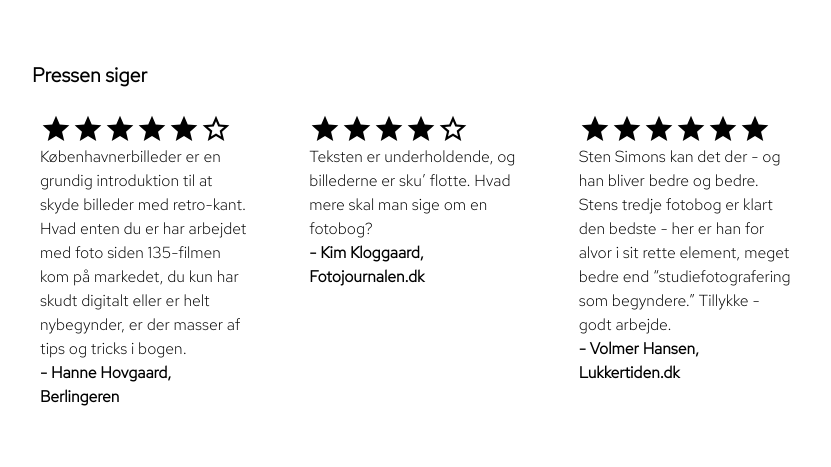
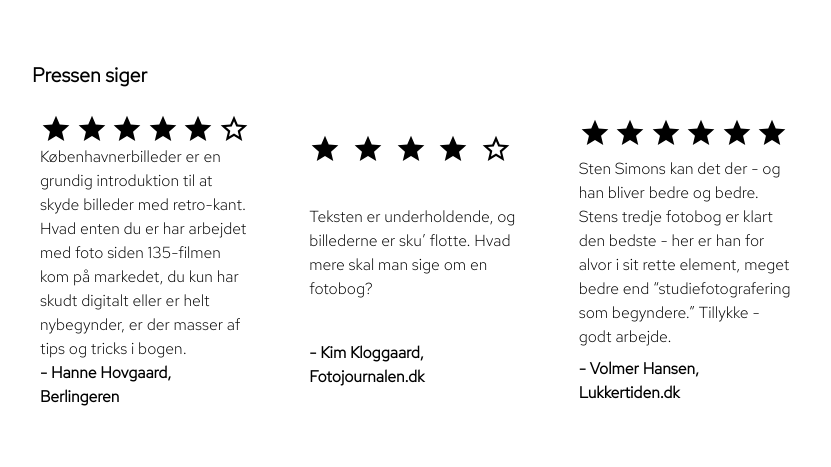
Before and after one commit to albe304d/11.01.01-Kobenhavnerbilleder, a website built with Vite: page src/index.html in a window 1280 px wide. Shown: the part 1643-2110 px from the top of the page, without its empty margins (224-1055 px from the left). Built offline with nearby package versions, Linux system fonts and the light colour scheme.

Commit message:
forsøg pressensiger

```diff
--- a/src/index.html
+++ b/src/index.html
@@ -188,8 +188,8 @@
       <section class="grid gap-4">
         <h2 class="font-redhat text-xl font-bold">Pressen siger</h2>
         <div class="grid gap-10 md:grid-cols-3">
-          <div class="bg-blue-100 rounded p-2">
-            <figure class="flex">
+          <div class="bg-blue-100 grid items-center rounded p-2">
+            <figure class="grid md:grid-cols-6">
               <svg
                 class="text-yellow-400"
                 width="32"
@@ -261,8 +261,8 @@
             </p>
             <p class="font-redhat font-bold">- Hanne Hovgaard, Berlingeren</p>
           </div>
-          <div class="bg-blue-100 rounded p-2">
-            <figure class="flex">
+          <div class="bg-blue-100 grid items-center rounded p-2">
+            <figure class="grid md:grid-cols-5">
               <svg
                 class="text-yellow-400"
                 width="32"
@@ -324,8 +324,8 @@
               - Kim Kloggaard, Fotojournalen.dk
             </p>
           </div>
-          <div class="bg-blue-100 rounded p-2">
-            <figure class="flex">
+          <div class="bg-blue-100 grid items-center rounded p-2">
+            <figure class="grid md:grid-cols-6">
               <svg
                 class="text-yellow-400"
                 width="32"
```
